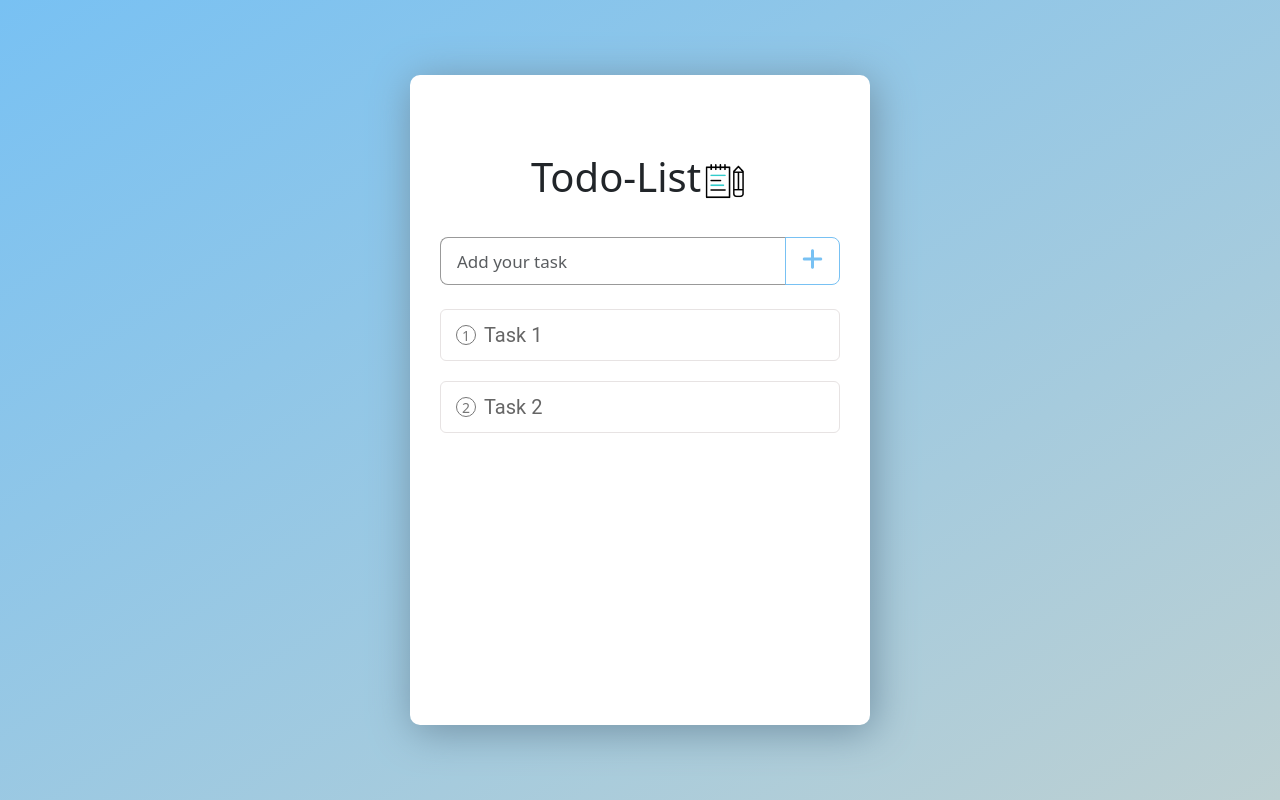
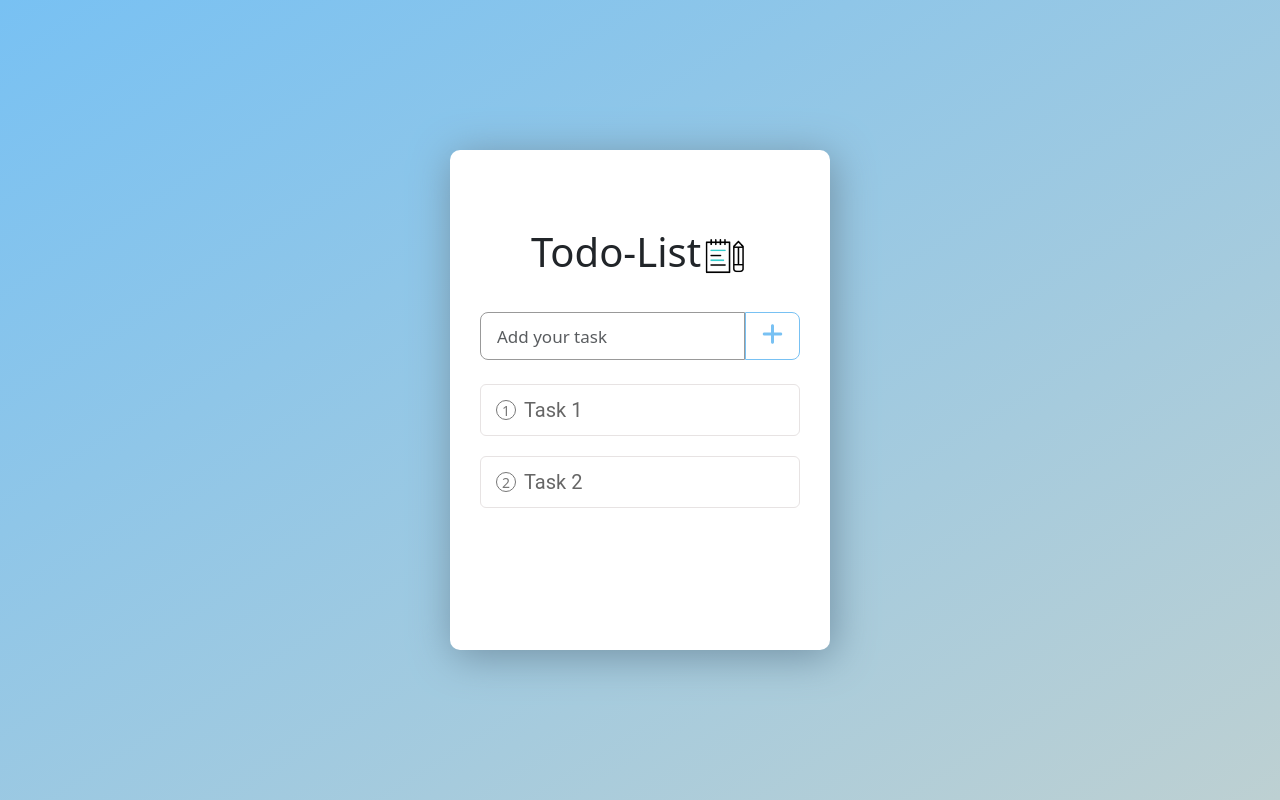
Before and after one commit to HamethDiouf/final-project_Todo-List, a React (Create React App) app: page / in a window 1280 px wide. Built offline with nearby package versions, Linux system fonts and the light colour scheme.

Commit message:
adding todo

```diff
--- a/src/App.css
+++ b/src/App.css
@@ -17,8 +17,8 @@ body{
 
 .app-wrapper{
   background-color: #fff;
-  min-width: 450px;
-  min-height: 650px;
+  min-width: 200px;
+  min-height: 500px;
   padding: 30px;
   box-sizing: border-box;
   border-radius: 10px;
@@ -36,6 +36,10 @@ body{
   color: #666;
   border: 1px solid #e7e3e3;
   width: 28rem;
+}
+
+.taskBg:hover{
+  transform: translateX(1px);
 }
 
 .taskBg div{
@@ -124,17 +128,14 @@ input#addTask{
 }
 
 input#addTask{
-  width: 24.60rem;
   border-top-right-radius: 0;
   border-bottom-right-radius: 0;
-  border-right: 0;
 }
 
 input#updateTask{
   width: 15.78rem;
   border-top-right-radius: 0;
   border-bottom-right-radius: 0;
-  border-right: #fff;
 }
 
 #plus:hover{
@@ -146,7 +147,7 @@ button #plus{
 
 button#add{
   background: transparent;
-  margin-left: -3.4rem;
+  /* margin-left: -3.4rem; */
   height: 3rem;
   color:  #78c1f3;
   border-color: #78c1f3;
@@ -257,10 +258,6 @@ img{
   margin-top: -4.8rem;
  }
 
- .taskBg{
-  width: 26rem;
- }
-
  input#addTask{
   width: 22.6rem;
  }
@@ -272,15 +269,11 @@ img{
  }
 
  button#update{
-  margin-left: 13rem;
+  margin-right: 1px;
  }
 
  button#cancel{
-  margin-left: 19rem;
- }
-
- .taskBg{
-  width: 26rem;
+  margin-right: 1rem;
  }
 
  input#addTask{
@@ -289,14 +282,6 @@ img{
 }
 
 @media(max-height: 800px){
-  input#addTask{
-    width: 21.6rem;
-    border-right: 0;
-  }
-
-  .taskBg{
-    width: 25rem;
-  }
 
   input#updateTask{
     width: 13rem;
@@ -312,14 +297,6 @@ img{
 }
 
 @media(max-height: 650px){
-  input#addTask{
-    width: 21.6rem;
-    border-right: 0;
-  }
-
-  .taskBg{
-    width: 25rem;
-  }
 
   input#updateTask{
     width: 13rem;
@@ -333,3 +310,49 @@ img{
     margin-right: 2.2rem;
   }
 }
+
+@media(max-width: 500px){
+  input#updateTask {
+    width: 14rem;
+   }
+
+   button#update{
+    margin-left: 13rem;
+   }
+
+   button#cancel{
+    margin-left: rem;
+   }
+
+   .taskBg{
+    width: 6rem;
+   }
+
+  }
+
+  @media(max-height: 800px){
+    input#addTask{
+      width: 16.58rem;
+
+    }
+
+    .taskBg{
+      width: 20rem;
+    }
+
+    input#updateTask{
+      width: 8rem;
+    }
+
+    button#update{
+      margin-left: 4.2rem;
+    }
+
+    button#cancel{
+      margin-left: 14rem;
+    }
+
+    button#add{
+      margin-left: -2rem;
+    }
+}
--- a/src/App.js
+++ b/src/App.js
@@ -74,7 +74,7 @@ function App() {
       <br/>
       <br/>
      <h1 id='title'>Todo-List
-     <img src={'/images/notebook.gif'} alt={'notebook'}/>
+     <img src={'./images/notebook.gif'} alt={'notebook'}/>
      </h1>
      <br/>
 
--- a/src/components/UpdateForm.jsx
+++ b/src/components/UpdateForm.jsx
@@ -5,7 +5,7 @@ const UpdateForm = ({updateData, changeTask, updateTask, cancelTask}) => {
        <div className='row'>
          <div className='col'>
            <input id="updateTask"
-           placeholder="Update your task"
+           placeholder="Update task"
              value={ updateData && updateData.title }
               onChange={ (e) => changeTask(e)}
              className='form-control form-control-lg'
```
